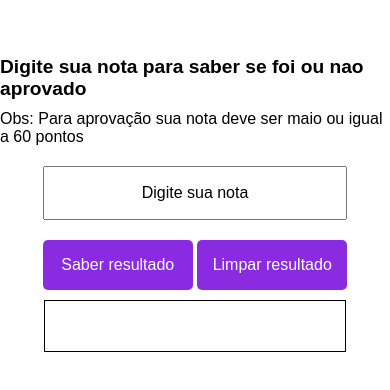
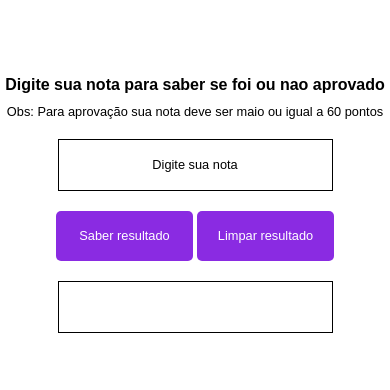
Before and after one commit to luqnex/calcularNota, a plain HTML site: page index.html in a window 390 px wide. Shown: the part 218-608 px from the top of the page. Drawn offline with Linux system fonts and the light colour scheme.

Commit message:
Adicionado responsividade para mobile

```diff
--- a/style.css
+++ b/style.css
@@ -1,7 +1,7 @@
 * {
     margin: 0;
     padding: 0;
-    overflow-y: hidden;
+    overflow: hidden;
     font-family: Arial, Helvetica, sans-serif;
 }
 
@@ -15,8 +15,9 @@
 }
 
 .content input {
-    width: 300px;
+    width: 22vw;
     margin-bottom: 20px;
+    border: 1px solid black;
     height: 50px;
     text-align: center;
     font-size: 1rem;
@@ -24,13 +25,14 @@
 
 .content button {
     margin-bottom: 10px;
-    width: 150px;
+    width: 11vw;
     height: 50px;
     font-size: 1rem;
     background-color: blueviolet;
     border: none;
     border-radius: 5px;
     color: white;
+    margin-bottom: 20px;
 }
 
 .content button:hover {
@@ -47,11 +49,38 @@
 }
 
 .content #resultado {
-    width: 300px;
+    width: 22vw;
     height: 50px;
     border: 1px solid black;
     font-size: 1rem;
+    font-weight: 300;
     display: flex;
     justify-content: center;
     align-items: center;
 }
+
+@media screen and (max-width: 425px) {
+    .content {
+        text-align: center;
+    }
+
+    .content h1 {
+        font-size: 1rem;
+        margin: 0 5px 10px 5px;
+    }
+
+    .content button {
+        width: 35vw;
+        font-size: .8rem;
+    }
+
+    .content p {
+        font-size: .8rem;
+        margin: 0 5px 20px 5px;
+    }
+
+    .content input, .content #resultado {
+        width: 70vw;
+        font-size: .8rem;
+    }
+}
```
Also changed, not shown: index.html (+0 -1 lines).
